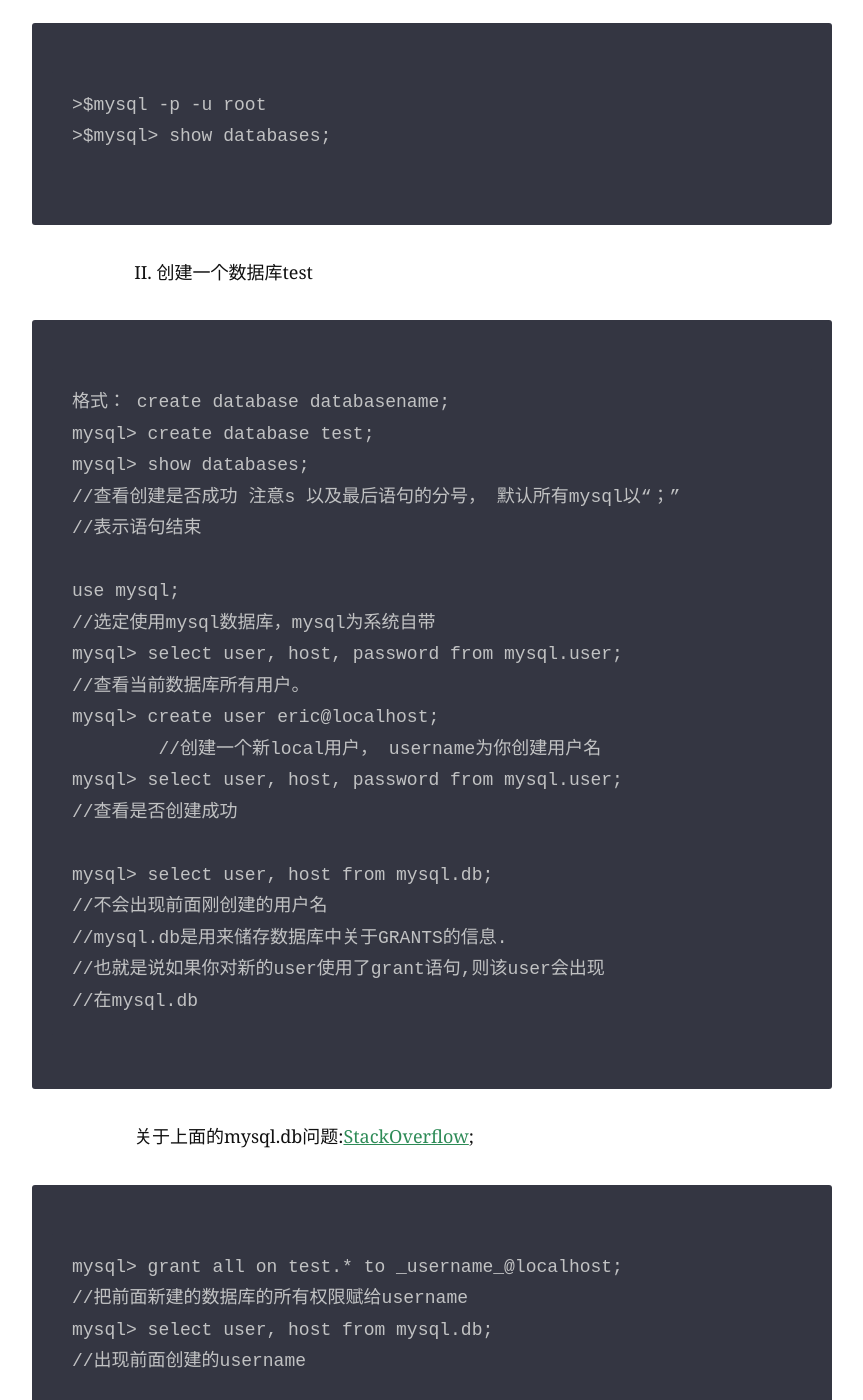
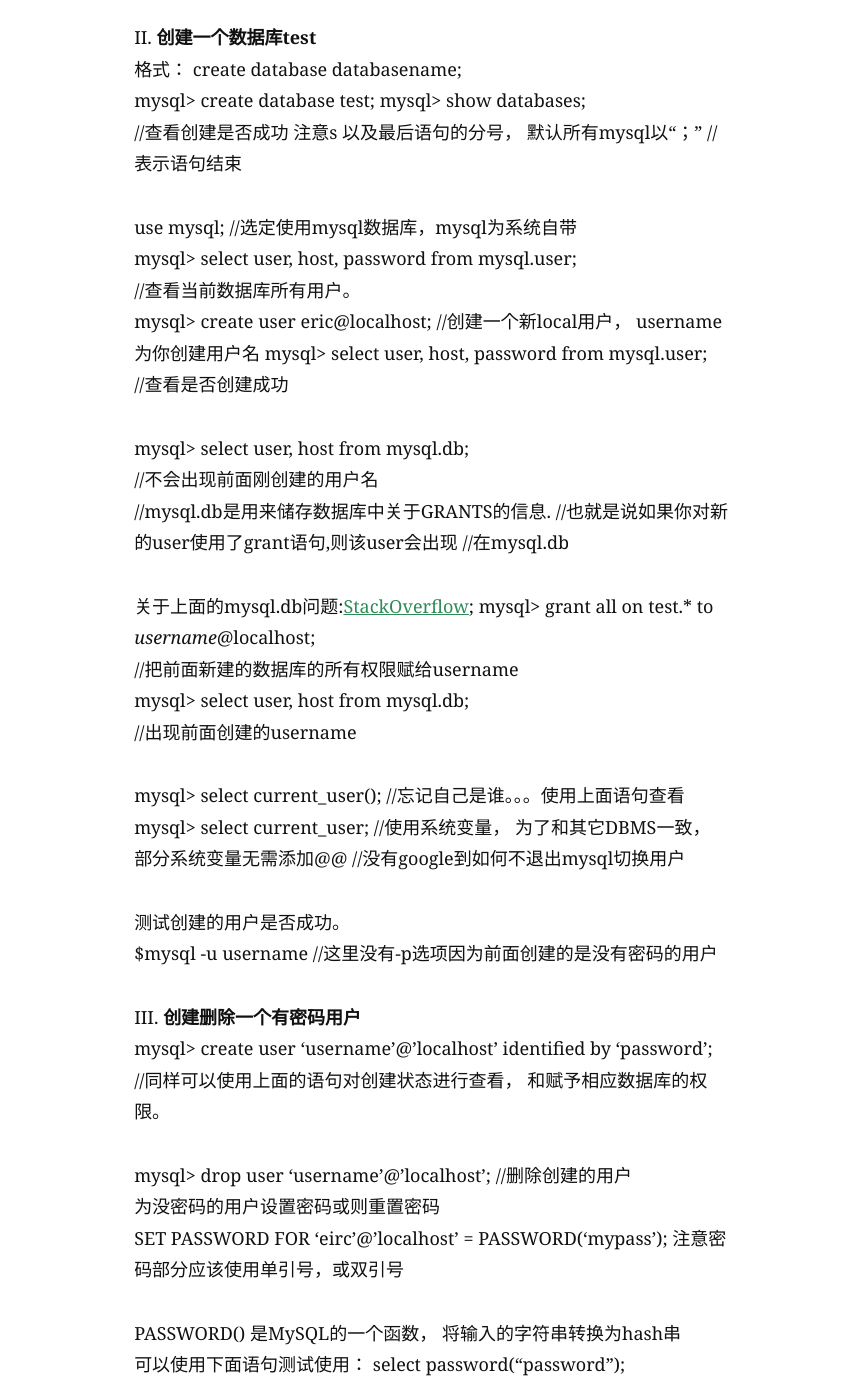
Before and after one commit to Root-shady/Flog, a Jekyll site: the page built from _posts/Database/2014-11-20-MySQL基础.markdown, in a window 1280 px wide and 1400 px high, scrolled down 1020 px. Shown: the whole window, without its empty margins (208-1071 px from the left). Built offline with Jekyll 4.4.1, drawn with Linux system fonts in a browser that asks for light colours; nearby versions of some CDN libraries; some web fonts are replaced; Markdown is read by kramdown in place of the engine named in the settings; comment, search, counter and statistics services are not loaded; some of the changed text lies outside the part shown.

Commit message:
Add t a post

```diff
--- a/_config.yml
+++ b/_config.yml
@@ -1,7 +1,7 @@
 name: Carpe diem
 description: A place for sharing, and recording, and learning!
-url: "http://rootshady.com"
-#url: ""
+#url: "http://rootshady.com"
+url: ""
 baseurl: ""
 paginate_path: "blog/page:num/"
 permalink: blog/:title/
--- a/_posts/Database/2014-11-19-MySQL表复制.markdown
+++ b/_posts/Database/2014-11-19-MySQL表复制.markdown
@@ -18,6 +18,9 @@
     2. 第二步 复制目标表的数据到创建的新表
     > mysql> insert into NewTableName select * from TargetTable;
     //把每一项数据插入到新表中
+
+    这种复制方法能够同步复制原表格的index, foreign key.
+
 
 ####实例：
     1. 查看表的结构（Structure）
--- a/_posts/Database/2014-11-20-MySQL基础.markdown
+++ b/_posts/Database/2014-11-20-MySQL基础.markdown
@@ -18,89 +18,95 @@
 -u表示username  username紧跟-u选项   -p 表示输入passwd
 
 I. **如何创建一个无密码用户**
-
  进入root
-
-    >$mysql -p -u root
-    >$mysql> show databases;
+  $mysql -p -u root
+  $mysql> show databases;
 
 
-II. 创建一个数据库test
+II. **创建一个数据库test**
+  格式： create database databasename;
+  mysql> create database test;
+  mysql> show databases;
+  //查看创建是否成功 注意s 以及最后语句的分号， 默认所有mysql以“；”
+  //表示语句结束
 
-    格式： create database databasename;
-    mysql> create database test;
-    mysql> show databases;
-    //查看创建是否成功 注意s 以及最后语句的分号， 默认所有mysql以“；”
-	//表示语句结束
+  use mysql;
+  //选定使用mysql数据库，mysql为系统自带
+  mysql> select user, host, password from mysql.user;
+  //查看当前数据库所有用户。
+  mysql> create user eric@localhost;
+  //创建一个新local用户， username为你创建用户名
+  mysql> select user, host, password from mysql.user;
+  //查看是否创建成功
 
-    use mysql;
-	//选定使用mysql数据库，mysql为系统自带
-	mysql> select user, host, password from mysql.user;
-    //查看当前数据库所有用户。
-	mysql> create user eric@localhost;
-   	//创建一个新local用户， username为你创建用户名
-    mysql> select user, host, password from mysql.user;
-    //查看是否创建成功
-
-    mysql> select user, host from mysql.db;
-    //不会出现前面刚创建的用户名
-	//mysql.db是用来储存数据库中关于GRANTS的信息.
-	//也就是说如果你对新的user使用了grant语句,则该user会出现
-	//在mysql.db
+  mysql> select user, host from mysql.db;
+  //不会出现前面刚创建的用户名
+  //mysql.db是用来储存数据库中关于GRANTS的信息.
+  //也就是说如果你对新的user使用了grant语句,则该user会出现
+  //在mysql.db
 
 关于上面的mysql.db问题:[StackOverflow][link];
+  mysql> grant all on test.\* to _username_@localhost;
+  //把前面新建的数据库的所有权限赋给username
+  mysql> select user, host from mysql.db;
+  //出现前面创建的username
 
-    mysql> grant all on test.* to _username_@localhost;
-    //把前面新建的数据库的所有权限赋给username
-    mysql> select user, host from mysql.db;
-    //出现前面创建的username
+  mysql> select current_user();
+  //忘记自己是谁。。。使用上面语句查看
+  mysql> select current_user;
+  //使用系统变量， 为了和其它DBMS一致， 部分系统变量无需添加@@
+  //没有google到如何不退出mysql切换用户
 
-	mysql> select current_user();
-	//忘记自己是谁。。。使用上面语句查看
-	mysql> select current_user;
-	//使用系统变量， 为了和其它DBMS一致， 部分系统变量无需添加@@
-	//没有google到如何不退出mysql切换用户
+  测试创建的用户是否成功。
+  $mysql -u username
+  //这里没有-p选项因为前面创建的是没有密码的用户
 
-  	测试创建的用户是否成功。
-    $mysql -u username
-    //这里没有-p选项因为前面创建的是没有密码的用户
+III.  **创建删除一个有密码用户**
+  mysql> create user 'username'@'localhost' identified by 'password';
+  //同样可以使用上面的语句对创建状态进行查看， 和赋予相应数据库的权限。
 
-II.  **创建删除一个有密码用户**
+  mysql> drop user 'username'@'localhost';
+  //删除创建的用户
+  为没密码的用户设置密码或则重置密码
+  SET PASSWORD FOR 'eirc'@'localhost' = PASSWORD('mypass');
+  注意密码部分应该使用单引号，或双引号
 
-    mysql> create user username@localhost identified by 'password';
-    //同样可以使用上面的语句对创建状态进行查看， 和赋予相应数据库的权限。
+  PASSWORD() 是MySQL的一个函数， 将输入的字符串转换为hash串
+  可以使用下面语句测试使用：
+        select password("password");
 
-	mysql> drop user username@localhost;
-	//删除创建的用户
-	为没密码的用户设置密码或则重置密码
-	SET PASSWORD FOR 'eirc'@'localhost' = PASSWORD('mypass');
-	注意密码部分应该使用单引号，或双引号
+  为当前用户重置密码
+  set password=password("newpassword");
 
-III.  **数据库授权**
-    (1). 创建一个超级权限用户。
+IV.  **数据库授权**
+  (1). 创建一个超级权限用户。
 
-    $mysql -p -u root
-    //进入root用户
+  $mysql -p -u root
+  //进入root用户
 
-    mysql> grant all on *.* to username@localhost;
-	mysql> grant
-    //把所有数据库的所有权限赋予给用户username；
+  mysql> grant all on *.* to 'username'@'localhost';
+  mysql> grant grant option to 'username'@'localhost'
+  //把所有数据库的所有权限赋予给用户username；
 
   (2). 创建一个较小权限用户
+  mysql> grant select on somedb.\* to restrited@localhost;
+  //把查看(select)某一数据库(somedb)的权限赋予restrited用户
 
- 	mysql> grant select on somedb.\* to restrited@localhost;
-    //把查看(select)某一数据库(somedb)的权限赋予restrited用户
+V. **如何删除某一用户**
+  删除用户'eric'@'localhost'
+  1. drop user 'eric'@'localhost';
+  2. delete from mysql.user where user = 'eric' and host = 'localhost';
+    flush privileges(告诉server所做的修改)
+    使用第二种方法需要对mysql数据库有操作权限.
 
-III. 如何修改表名
+VI. **如何修改表名**
+ RENAME TABLE tab_name TO new_tab_name
+  [,tb1_name TO new_tab1_name2,]...
+  //将player 改为 Player
+  mysql RENAME TABLE player TO Player;
 
-    RENAME TABLE tab_name TO new_tab_name
-	[,tb1_name TO new_tab1_name2,]...
-	//将player 改为 Player
-	>mysql RENAME TABLE player TO Player;
-
-IV. update过程出现的问题
-
-如果使用update语句，或其delete语句， 如果在where条件中没有使用到对应的primary key的相关条件.
+VII. **update过程出现的问题**
+  如果使用update语句，或其delete语句， 如果在where条件中没有使用到对应的primary key的相关条件.
 则会出现报错，错误信息： You are using safe update mode and you tried to update a table without a WHERE that uses a KEY column。
 	解决这问题的办法是修改sql_safe_update的模式,默认设置为1，可通过以下指令修改为0.
 	set sql\_safe\_update = 0;
```
Also changed, not shown: _posts/LifeHacking/2015-04-10-写在外卖大卖时.markdown (added, +56 -0 lines).
